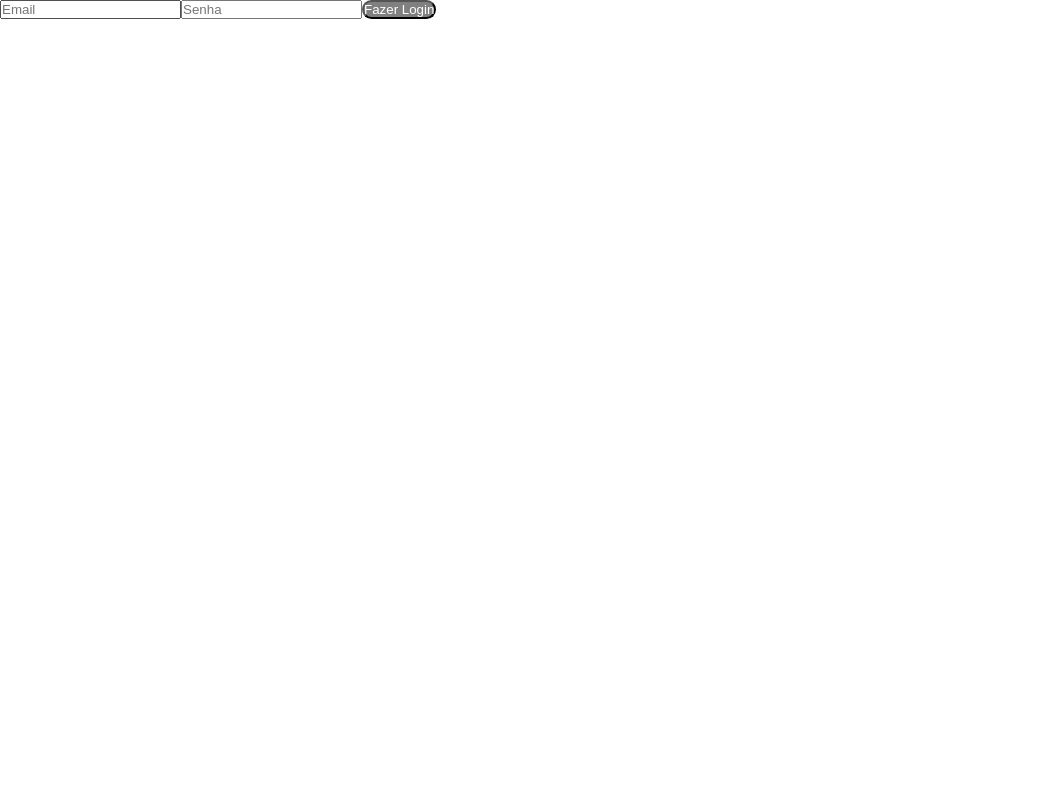
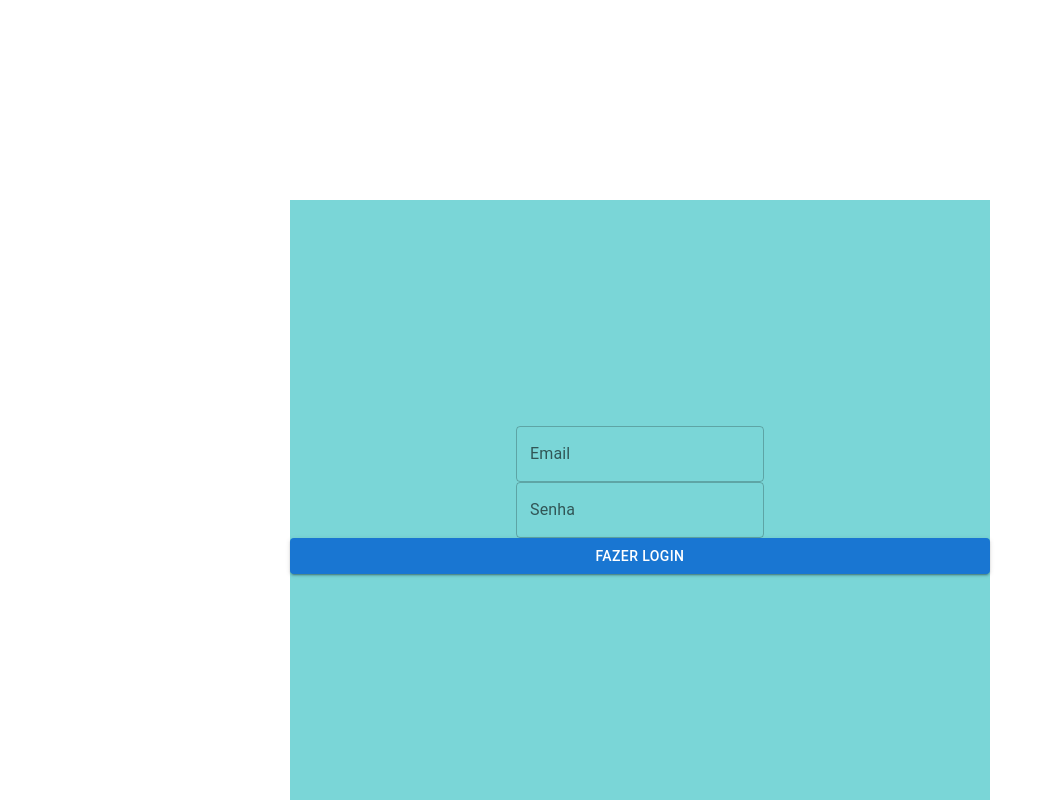
Before and after one commit to tupis/crud-next, a Next.js app: page /login in a window 1280 px wide. Shown: the whole page, without its empty margins (0-1054 px from the left). Built offline with nearby package versions, Linux system fonts and the light colour scheme.

Commit message:
feat: organize components styled

```diff
--- a/components/Button.ts
+++ /dev/null
@@ -1,10 +0,0 @@
-import styled from "styled-components";
-
-const Button = styled.button`
-  padding: 10;
-  background-color: gray;
-  border-radius: 20px;
-  color: white;
-`;
-
-export default Button;
--- a/components/Input.ts
+++ /dev/null
@@ -1,5 +0,0 @@
-import styled from "styled-components";
-
-const Input = styled.input``;
-
-export default Input;
--- a/components/forms/index.tsx
+++ b/components/forms/index.tsx
@@ -1,7 +1,6 @@
 import { useState } from "react";
 import UserServices from "../../services/userServices";
-import Button from "../Button";
-import Input from "../Input";
+import { Container, Button, Input } from "./style";
 
 interface Props {
   isLogin: boolean;
@@ -14,11 +13,6 @@ const FormsLoginRegister = ({ isLogin }: Props): JSX.Element => {
   const [confirmPassword, setConfirmaPassword] = useState<string>("");
   const [error, setError] = useState<string>("");
   const { login, register } = UserServices;
-
-  const handleLogin = async (e: any) => {
-    e.preventDefault();
-    await login({ email, password });
-  };
 
   const verifyEmail = () => {
     const regexEmail =
@@ -56,17 +50,24 @@ const FormsLoginRegister = ({ isLogin }: Props): JSX.Element => {
     allVerify() && (await register({ name, email, password }));
   };
 
+  const handleLogin = async (e: any) => {
+    e.preventDefault();
+    await login({ email, password });
+  };
+
   return (
-    <form>
+    <Container>
       {isLogin ? (
         <>
           <Input
-            placeholder="Email"
+            label="Email"
+            variant="outlined"
             value={email}
             onChange={(e) => setEmail(e.target.value)}
           />
           <Input
-            placeholder="Senha"
+            label="Senha"
+            variant="outlined"
             value={password}
             onChange={(e) => setPassword(e.target.value)}
           />
@@ -74,33 +75,40 @@ const FormsLoginRegister = ({ isLogin }: Props): JSX.Element => {
       ) : (
         <>
           <Input
-            placeholder="Nome"
+            label="Nome"
+            variant="outlined"
             value={name}
             onChange={(e) => setName(e.target.value)}
           />
           <Input
-            placeholder="Email"
+            label="Email"
+            variant="outlined"
             value={email}
             onChange={(e) => setEmail(e.target.value)}
           />
           {error === "email" && <p>Formato do email inválido</p>}
           <Input
-            placeholder="Senha"
+            label="Senha"
+            variant="outlined"
             value={password}
             onChange={(e) => setPassword(e.target.value)}
           />
           <Input
-            placeholder="Confirmar Senha"
+            label="Confirmar Senha"
+            variant="outlined"
             value={confirmPassword}
             onChange={(e) => setConfirmaPassword(e.target.value)}
           />
           {error === "password" && <p>Senhas não coincidem</p>}
         </>
       )}
-      <Button onClick={isLogin ? handleLogin : handleRegister}>
+      <Button
+        variant="contained"
+        onClick={isLogin ? handleLogin : handleRegister}
+      >
         {isLogin ? "Fazer Login" : "Registrar-se"}
       </Button>
-    </form>
+    </Container>
   );
 };
 
--- /dev/null
+++ b/components/forms/style.ts
@@ -0,0 +1,23 @@
+import styled from "styled-components";
+import { TextField, Button as ButtonVector } from "@mui/material";
+
+export const Container = styled.form`
+  margin: auto;
+  margin-top: 200px;
+  display: flex;
+  flex-direction: column;
+  justify-content: center;
+  align-items: center;
+  max-width: 700px;
+  max-height: 600px;
+  height: 600px;
+  background-color: #7ad6d7;
+`;
+
+export const Input = styled(TextField)`
+  margin: 5px 0;
+`;
+
+export const Button = styled(ButtonVector)`
+  width: 100%;
+`;
```
